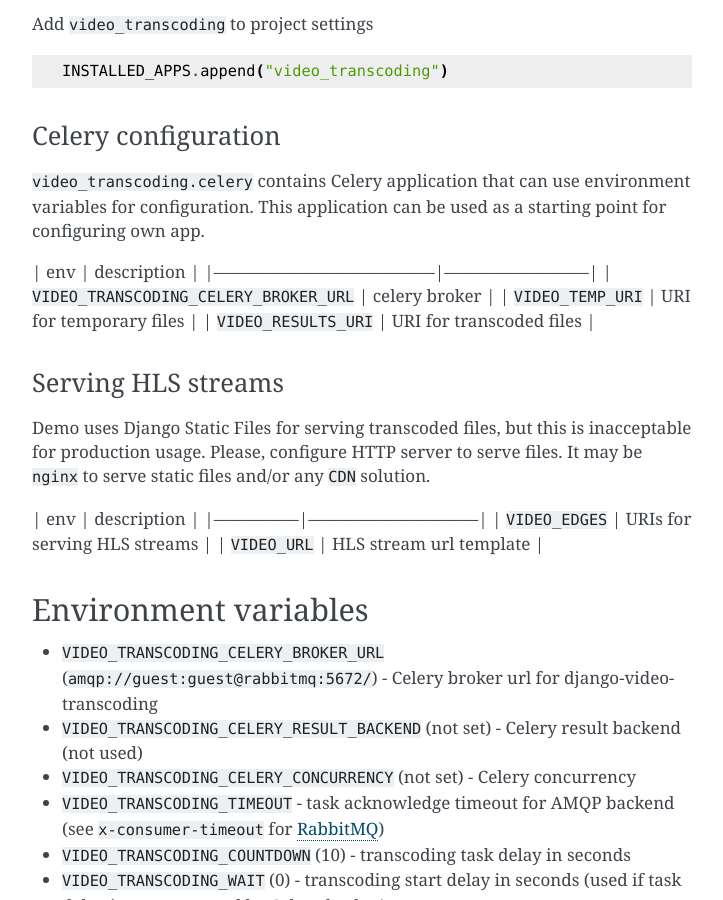
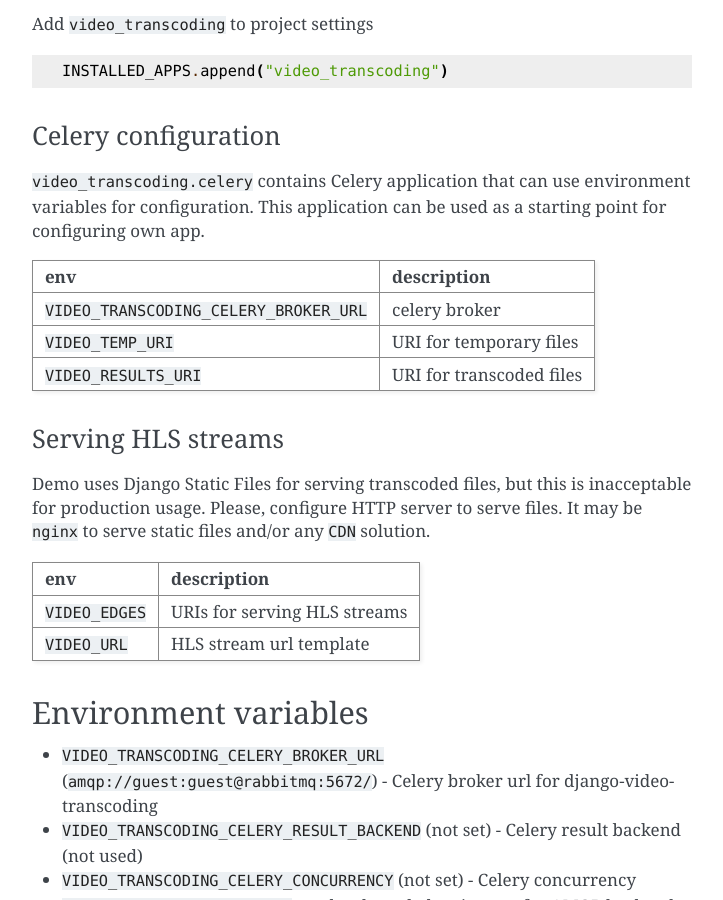
Before and after one commit to just-work/django-video-transcoding, a Sphinx documentation site: the page built from docs/source/application.md, in a window 1280 px wide and 900 px high, scrolled down 830 px. Shown: the whole window, without its empty margins (388-1111 px from the left). Built offline with Sphinx 7.4.7, drawn with Linux system fonts in a browser that asks for light colours.

```diff
--- a/docs/source/conf.py
+++ b/docs/source/conf.py
@@ -42,7 +42,7 @@ extensions = [
     'sphinxcontrib.blockdiag',
     'sphinxcontrib.seqdiag',
     'recommonmark',
-    'sphinx-markdown-tables',
+    'sphinx_markdown_tables',
 ]
 
 source_suffix = {
```
